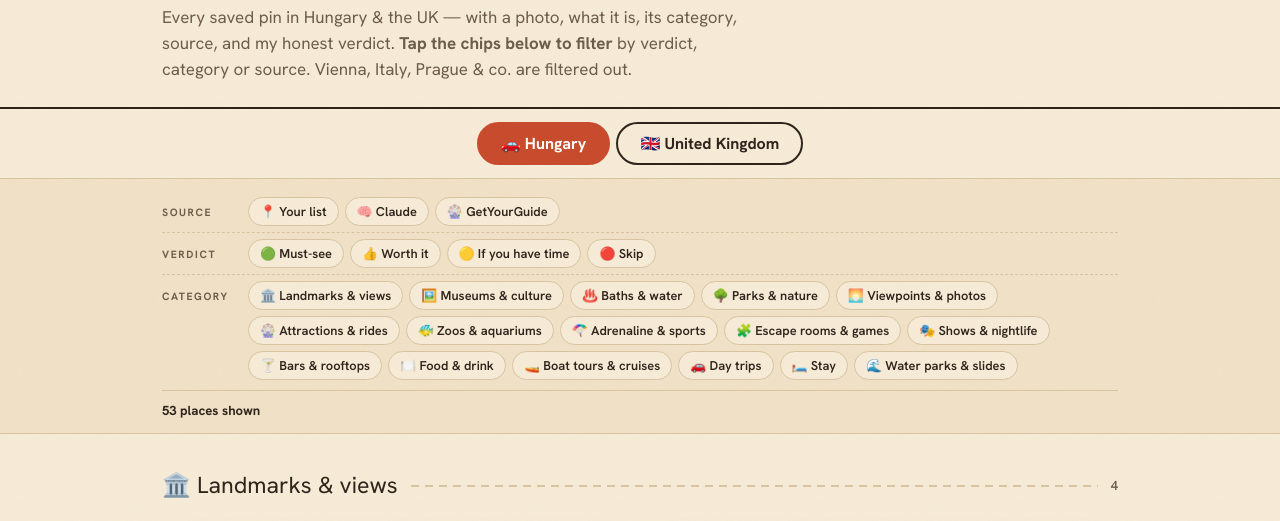
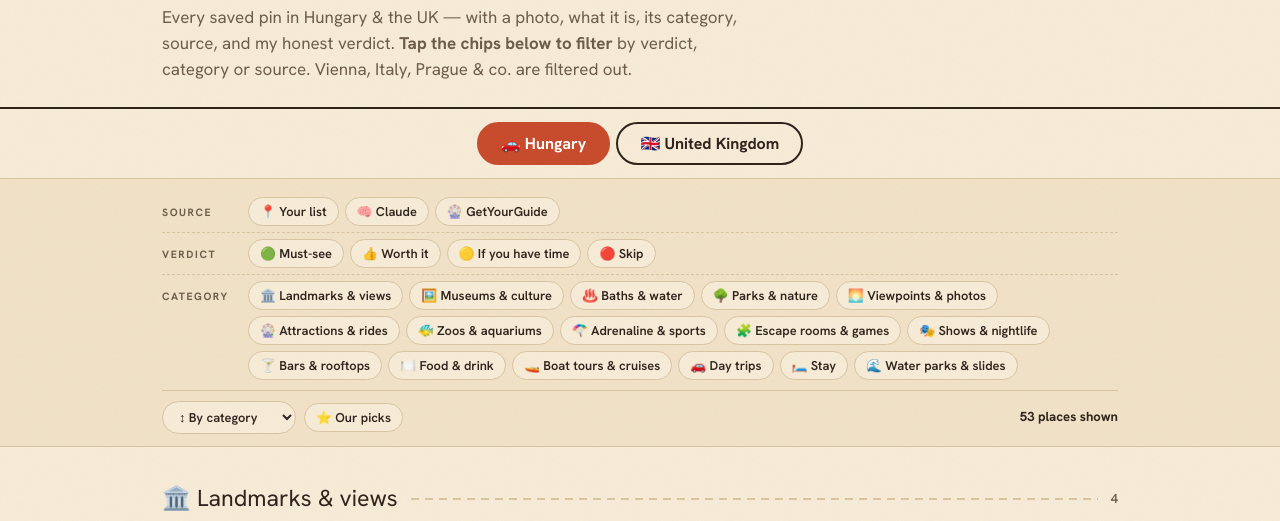
Before and after one commit to Pero122/matija-tundi-trip, a plain HTML site: page saved-places.html in a window 1280 px wide. Shown: the part 210-731 px from the top of the page. Drawn offline with Linux system fonts and the light colour scheme.

Commit message:
feat(places): sort control — by category / most sources / top rated

```diff
--- a/saved-places.html
+++ b/saved-places.html
@@ -68,6 +68,10 @@
   .fcount{font-size:.82rem; font-weight:700; color:var(--ink)}
   .clearbtn{font-family:inherit; font-size:.78rem; font-weight:700; cursor:pointer; background:none; border:none;
     color:var(--paprika-deep); text-decoration:underline; padding:0}
+  .fctrls{display:flex; gap:8px; align-items:center; flex-wrap:wrap}
+  .sortsel{font-family:inherit; font-size:.8rem; font-weight:600; color:var(--ink); cursor:pointer;
+    background:var(--paper); border:1.5px solid var(--line); border-radius:100px; padding:6px 12px}
+  .sortsel:hover{border-color:var(--ink)}
 
   .catname{display:flex; align-items:center; gap:13px; font-size:1.45rem; margin:34px 0 4px}
   .catname .ln{flex:1; height:2px; background:repeating-linear-gradient(90deg,var(--line) 0 8px,transparent 8px 14px)}
@@ -165,6 +169,14 @@
     <div class="chips" id="catchips"></div>
   </div>
   <div class="fmeta">
+    <div class="fctrls">
+      <select id="sortsel" class="sortsel" aria-label="Sort">
+        <option value="cat">↕ By category</option>
+        <option value="src">↕ Most sources</option>
+        <option value="rate">↕ Top rated</option>
+      </select>
+      <button class="chip" id="ourpicks">⭐ Our picks</button>
+    </div>
     <span class="fcount" id="fcount"></span>
     <button class="clearbtn" id="clearf" hidden onclick="clearFilters()">Clear all filters ✕</button>
   </div>
@@ -437,7 +449,11 @@ const UK = [
 const DATA = {Hungary:HU, UK:UK};
 
 /* ---------- state ---------- */
-const state = {country:"Hungary", verdicts:new Set(), cats:new Set(), srcs:new Set()};
+const state = {country:"Hungary", verdicts:new Set(), cats:new Set(), srcs:new Set(), sort:"cat", ourpicks:false};
+const SORTCMP = {
+  src:(a,b)=> ((b.src||[]).length-(a.src||[]).length) || ((parseFloat(b.r)||0)-(parseFloat(a.r)||0)) || a.n.localeCompare(b.n),
+  rate:(a,b)=> ((parseFloat(b.r)||0)-(parseFloat(a.r)||0)) || a.n.localeCompare(b.n),
+};
 
 /* ---------- card ---------- */
 function card(p){
@@ -499,21 +515,22 @@ function apply(){
   const data = DATA[state.country] || [];
   const visible = data.filter(matches);
   const root = document.getElementById("results");
-  if(!data.length){
-    root.innerHTML = `<div class="soon">🇬🇧 <b>UK / London places coming next.</b><br/>Say the word and I'll add the ~70 London pins — same treatment, every place a photo.</div>`;
-  } else if(!visible.length){
+  if(!visible.length){
     root.innerHTML = `<div class="soon">No places match these filters.<br/><button class="clearbtn" onclick="clearFilters()">Clear filters</button></div>`;
-  } else {
+  } else if(state.sort === "cat"){
     root.innerHTML = Object.keys(CATS).map(ck=>{
       const items = visible.filter(p=>(p.cat||[])[0]===ck);
       if(!items.length) return "";
       return `<div class="catname">${CATS[ck].e} ${CATS[ck].l} <span class="ln"></span><span class="count">${items.length}</span></div>
         <div class="grid">${items.map(card).join("")}</div>`;
     }).join("");
+  } else {
+    const sorted = visible.slice().sort(SORTCMP[state.sort]);
+    root.innerHTML = `<div class="grid">${sorted.map(card).join("")}</div>`;
   }
   const t = visible.length;
-  document.getElementById("fcount").textContent = data.length ? `${t} ${t===1?"place":"places"} shown` : "";
-  document.getElementById("clearf").hidden = !(state.verdicts.size||state.cats.size||state.srcs.size);
+  document.getElementById("fcount").textContent = `${t} ${t===1?"place":"places"} shown`;
+  document.getElementById("clearf").hidden = !(state.verdicts.size||state.cats.size||state.srcs.size||state.ourpicks);
 }
 function clearFilters(){
   state.verdicts.clear(); state.cats.clear(); state.srcs.clear();
@@ -552,6 +569,7 @@ document.querySelector(".filterbar").addEventListener("click", e=>{
   b.classList.toggle("on");
   apply();
 });
+document.getElementById("sortsel").addEventListener("change", e=>{ state.sort = e.target.value; apply(); });
 document.querySelectorAll(".tabrow button").forEach(b=>{
   b.addEventListener("click",()=>{
     document.querySelectorAll(".tabrow button").forEach(x=>x.classList.remove("on"));
```
